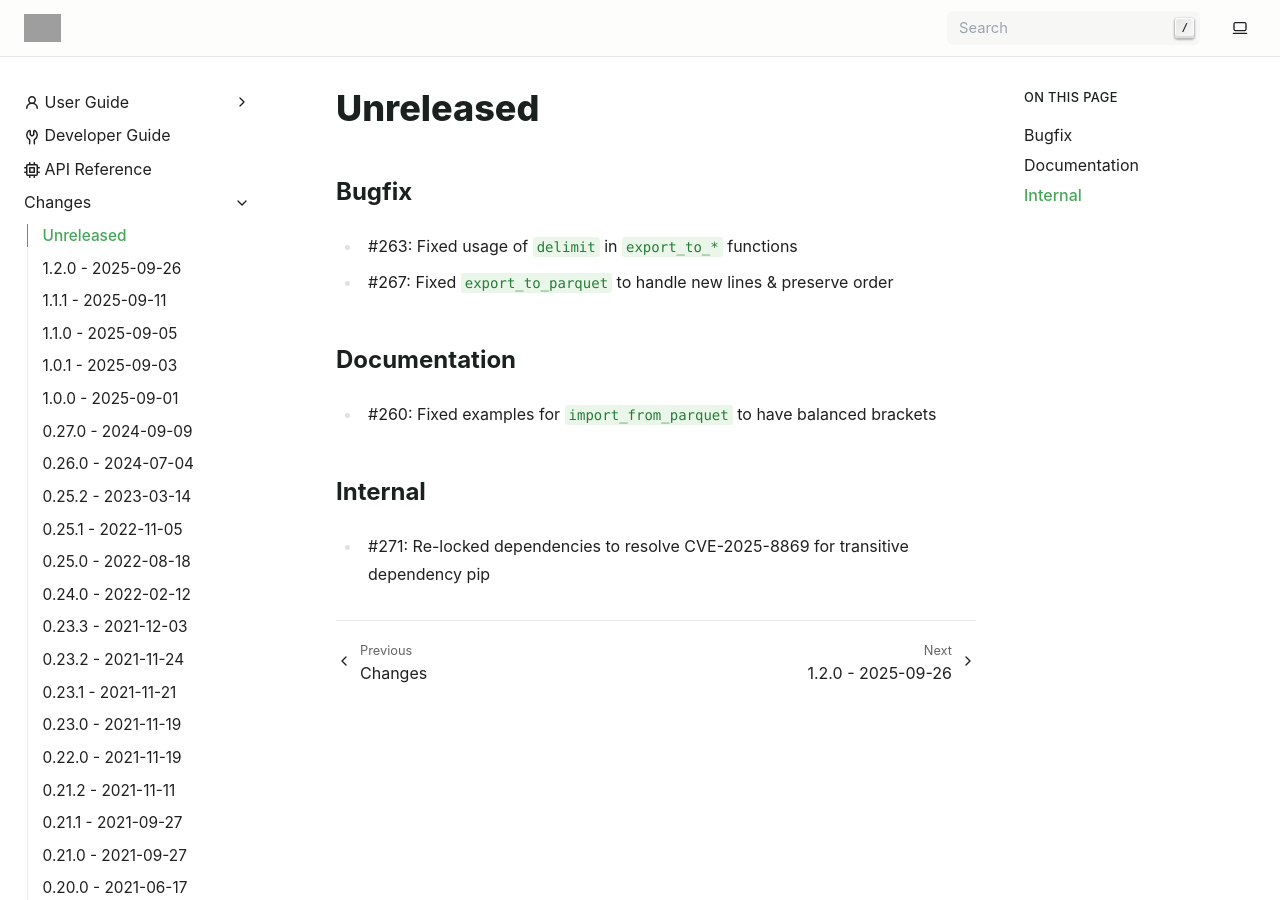
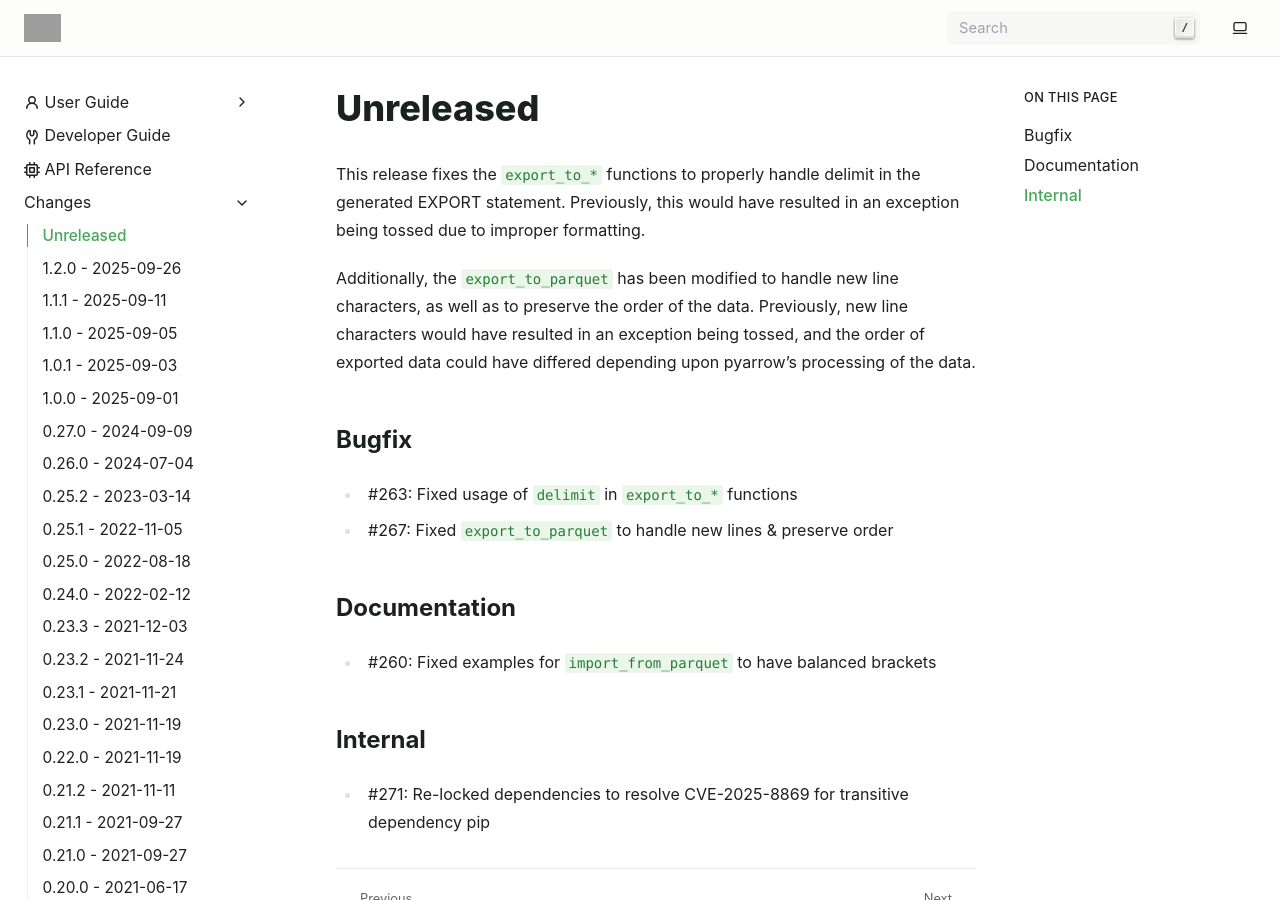
Before and after one commit to exasol/pyexasol, a Sphinx documentation site: the page built from doc/changes/unreleased.md, in a window 1280 px wide and 900 px high. Built offline with Sphinx 7.4.7, drawn with Linux system fonts in a browser that asks for light colours; grey boxes are pictures that could not be loaded.

Commit message:
Add summary to changelog

```diff
--- a/doc/changes/unreleased.md
+++ b/doc/changes/unreleased.md
@@ -1,4 +1,13 @@
 # Unreleased
+
+This release fixes the `export_to_*` functions to properly handle delimit in the
+generated EXPORT statement. Previously, this would have resulted in an exception being
+tossed due to improper formatting.
+
+Additionally, the `export_to_parquet` has been modified to handle new line characters,
+as well as to preserve the order of the data. Previously, new line characters would
+have resulted in an exception being tossed, and the order of exported data could
+have differed depending upon pyarrow's processing of the data.
 
 ## Bugfix
 
```
